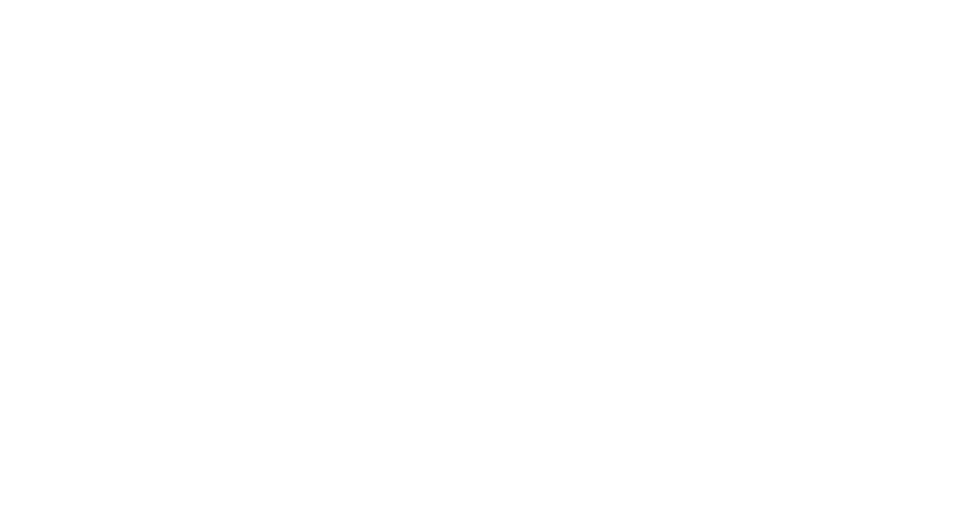
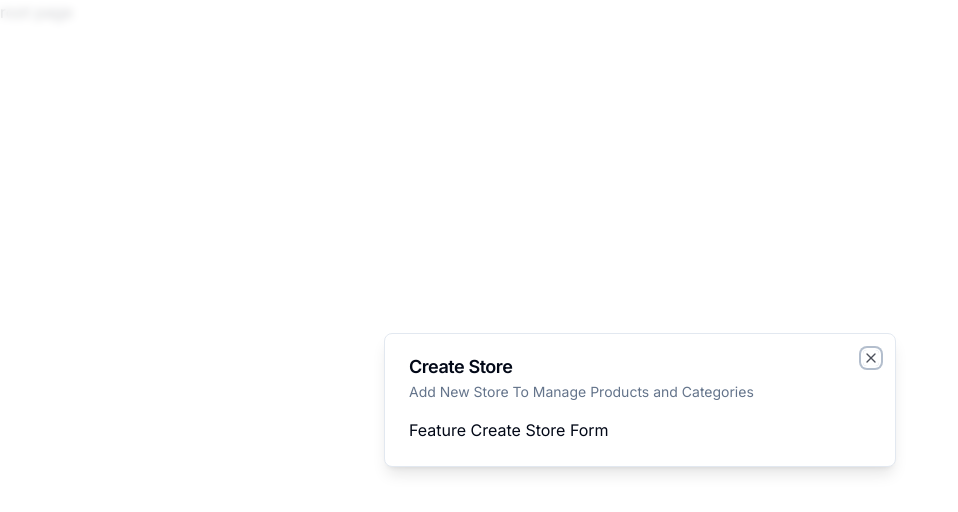
Before and after one commit to madjed-hue/shoptopia-admin, a Next.js app: page / in a window 1280 px wide. Shown: the top 512 px of the page, without its empty margins (0-958 px from the left). Built offline with nearby package versions, Linux system fonts and the light colour scheme.

Commit message:
add create store modal

```diff
--- a/app/(root)/page.tsx
+++ b/app/(root)/page.tsx
@@ -1,11 +1,20 @@
-import { UserButton } from "@clerk/nextjs";
+"use client";
+
+import { Modal } from "@/components/ui/modal";
+import { useStoreModal } from "@/hooks/use-store-modal";
+import { useEffect } from "react";
 
 const SetupPage = () => {
-  return (
-    <div>
-      <UserButton afterSignOutUrl="/" />
-    </div>
-  );
+  const onOpen = useStoreModal((state) => state.onOpen);
+  const isOpen = useStoreModal((state) => state.isOpen);
+
+  useEffect(() => {
+    if (!isOpen) {
+      onOpen();
+    }
+  }, [isOpen, onOpen]);
+
+  return <div>root page</div>;
 };
 
 export default SetupPage;
--- a/app/layout.tsx
+++ b/app/layout.tsx
@@ -1,6 +1,9 @@
-import "./globals.css";
 import { Inter } from "next/font/google";
 import { ClerkProvider } from "@clerk/nextjs";
+
+import { ModalProvider } from "@/providers/modal-provider";
+
+import "./globals.css";
 
 const inter = Inter({ subsets: ["latin"] });
 
@@ -17,7 +20,10 @@
   return (
     <ClerkProvider>
       <html lang="en">
-        <body className={inter.className}>{children}</body>
+        <body className={inter.className} suppressHydrationWarning={true}>
+          <ModalProvider />
+          {children}
+        </body>
       </html>
     </ClerkProvider>
   );
--- /dev/null
+++ b/components/modals/store-modal.tsx
@@ -0,0 +1,18 @@
+"use client";
+
+import { useStoreModal } from "@/hooks/use-store-modal";
+import { Modal } from "@/components/ui/modal";
+
+export const StoreModal = () => {
+  const storeModal = useStoreModal();
+  return (
+    <Modal
+      title="Create Store"
+      description="Add New Store To Manage Products and Categories"
+      isOpen={storeModal.isOpen}
+      onClose={storeModal.onClose}
+    >
+      Feature Create Store Form
+    </Modal>
+  );
+};
--- /dev/null
+++ b/components/ui/dialog.tsx
@@ -0,0 +1,123 @@
+"use client"
+
+import * as React from "react"
+import * as DialogPrimitive from "@radix-ui/react-dialog"
+import { X } from "lucide-react"
+
+import { cn } from "@/lib/utils"
+
+const Dialog = DialogPrimitive.Root
+
+const DialogTrigger = DialogPrimitive.Trigger
+
+const DialogPortal = ({
+  className,
+  ...props
+}: DialogPrimitive.DialogPortalProps) => (
+  <DialogPrimitive.Portal className={cn(className)} {...props} />
+)
+DialogPortal.displayName = DialogPrimitive.Portal.displayName
+
+const DialogOverlay = React.forwardRef<
+  React.ElementRef<typeof DialogPrimitive.Overlay>,
+  React.ComponentPropsWithoutRef<typeof DialogPrimitive.Overlay>
+>(({ className, ...props }, ref) => (
+  <DialogPrimitive.Overlay
+    ref={ref}
+    className={cn(
+      "fixed inset-0 z-50 bg-background/80 backdrop-blur-sm data-[state=open]:animate-in data-[state=closed]:animate-out data-[state=closed]:fade-out-0 data-[state=open]:fade-in-0",
+      className
+    )}
+    {...props}
+  />
+))
+DialogOverlay.displayName = DialogPrimitive.Overlay.displayName
+
+const DialogContent = React.forwardRef<
+  React.ElementRef<typeof DialogPrimitive.Content>,
+  React.ComponentPropsWithoutRef<typeof DialogPrimitive.Content>
+>(({ className, children, ...props }, ref) => (
+  <DialogPortal>
+    <DialogOverlay />
+    <DialogPrimitive.Content
+      ref={ref}
+      className={cn(
+        "fixed left-[50%] top-[50%] z-50 grid w-full max-w-lg translate-x-[-50%] translate-y-[-50%] gap-4 border bg-background p-6 shadow-lg duration-200 data-[state=open]:animate-in data-[state=closed]:animate-out data-[state=closed]:fade-out-0 data-[state=open]:fade-in-0 data-[state=closed]:zoom-out-95 data-[state=open]:zoom-in-95 data-[state=closed]:slide-out-to-left-1/2 data-[state=closed]:slide-out-to-top-[48%] data-[state=open]:slide-in-from-left-1/2 data-[state=open]:slide-in-from-top-[48%] sm:rounded-lg md:w-full",
+        className
+      )}
+      {...props}
+    >
+      {children}
+      <DialogPrimitive.Close className="absolute right-4 top-4 rounded-sm opacity-70 ring-offset-background transition-opacity hover:opacity-100 focus:outline-none focus:ring-2 focus:ring-ring focus:ring-offset-2 disabled:pointer-events-none data-[state=open]:bg-accent data-[state=open]:text-muted-foreground">
+        <X className="h-4 w-4" />
+        <span className="sr-only">Close</span>
+      </DialogPrimitive.Close>
+    </DialogPrimitive.Content>
+  </DialogPortal>
+))
+DialogContent.displayName = DialogPrimitive.Content.displayName
+
+const DialogHeader = ({
+  className,
+  ...props
+}: React.HTMLAttributes<HTMLDivElement>) => (
+  <div
+    className={cn(
+      "flex flex-col space-y-1.5 text-center sm:text-left",
+      className
+    )}
+    {...props}
+  />
+)
+DialogHeader.displayName = "DialogHeader"
+
+const DialogFooter = ({
+  className,
+  ...props
+}: React.HTMLAttributes<HTMLDivElement>) => (
+  <div
+    className={cn(
+      "flex flex-col-reverse sm:flex-row sm:justify-end sm:space-x-2",
+      className
+    )}
+    {...props}
+  />
+)
+DialogFooter.displayName = "DialogFooter"
+
+const DialogTitle = React.forwardRef<
+  React.ElementRef<typeof DialogPrimitive.Title>,
+  React.ComponentPropsWithoutRef<typeof DialogPrimitive.Title>
+>(({ className, ...props }, ref) => (
+  <DialogPrimitive.Title
+    ref={ref}
+    className={cn(
+      "text-lg font-semibold leading-none tracking-tight",
+      className
+    )}
+    {...props}
+  />
+))
+DialogTitle.displayName = DialogPrimitive.Title.displayName
+
+const DialogDescription = React.forwardRef<
+  React.ElementRef<typeof DialogPrimitive.Description>,
+  React.ComponentPropsWithoutRef<typeof DialogPrimitive.Description>
+>(({ className, ...props }, ref) => (
+  <DialogPrimitive.Description
+    ref={ref}
+    className={cn("text-sm text-muted-foreground", className)}
+    {...props}
+  />
+))
+DialogDescription.displayName = DialogPrimitive.Description.displayName
+
+export {
+  Dialog,
+  DialogTrigger,
+  DialogContent,
+  DialogHeader,
+  DialogFooter,
+  DialogTitle,
+  DialogDescription,
+}
--- /dev/null
+++ b/components/ui/modal.tsx
@@ -0,0 +1,43 @@
+"use client";
+
+import {
+  Dialog,
+  DialogContent,
+  DialogDescription,
+  DialogHeader,
+  DialogTitle,
+} from "@/components/ui/dialog";
+
+interface ModalProps {
+  title: string;
+  description: string;
+  isOpen: boolean;
+  onClose: () => void;
+  children?: React.ReactNode;
+}
+
+export const Modal = ({
+  title,
+  description,
+  isOpen,
+  onClose,
+  children,
+}: ModalProps) => {
+  const onChange = (open: boolean) => {
+    if (!open) {
+      onClose();
+    }
+  };
+
+  return (
+    <Dialog open={isOpen} onOpenChange={onChange}>
+      <DialogContent>
+        <DialogHeader>
+          <DialogTitle>{title}</DialogTitle>
+          <DialogDescription>{description}</DialogDescription>
+        </DialogHeader>
+        <div>{children}</div>
+      </DialogContent>
+    </Dialog>
+  );
+};
--- /dev/null
+++ b/hooks/use-store-modal.tsx
@@ -0,0 +1,14 @@
+import React from "react";
+import { create } from "zustand";
+
+interface UseStoreModalStore {
+  isOpen: boolean;
+  onOpen: () => void;
+  onClose: () => void;
+}
+
+export const useStoreModal = create<UseStoreModalStore>((set) => ({
+  isOpen: false,
+  onOpen: () => set({ isOpen: true }),
+  onClose: () => set({ isOpen: false }),
+}));
--- a/package.json
+++ b/package.json
@@ -10,6 +10,7 @@
   },
   "dependencies": {
     "@clerk/nextjs": "^4.21.13",
+    "@radix-ui/react-dialog": "^1.0.4",
     "@radix-ui/react-slot": "^1.0.2",
     "@types/node": "20.3.2",
     "@types/react": "18.2.14",
@@ -27,6 +28,7 @@
     "tailwind-merge": "^1.13.2",
     "tailwindcss": "3.3.2",
     "tailwindcss-animate": "^1.0.6",
-    "typescript": "5.1.6"
+    "typescript": "5.1.6",
+    "zustand": "^4.3.8"
   }
 }
--- /dev/null
+++ b/providers/modal-provider.tsx
@@ -0,0 +1,21 @@
+"use client";
+
+import { useEffect, useState } from "react";
+
+import { StoreModal } from "@/components/modals/store-modal";
+
+export const ModalProvider = () => {
+  const [isMounted, setIsMounted] = useState(false);
+
+  useEffect(() => {
+    setIsMounted(true);
+  }, []);
+  if (!isMounted) {
+    return null;
+  }
+  return (
+    <>
+      <StoreModal />
+    </>
+  );
+};
```
Also changed, not shown: 1 other file (tests, documents, lock files or other folders).
